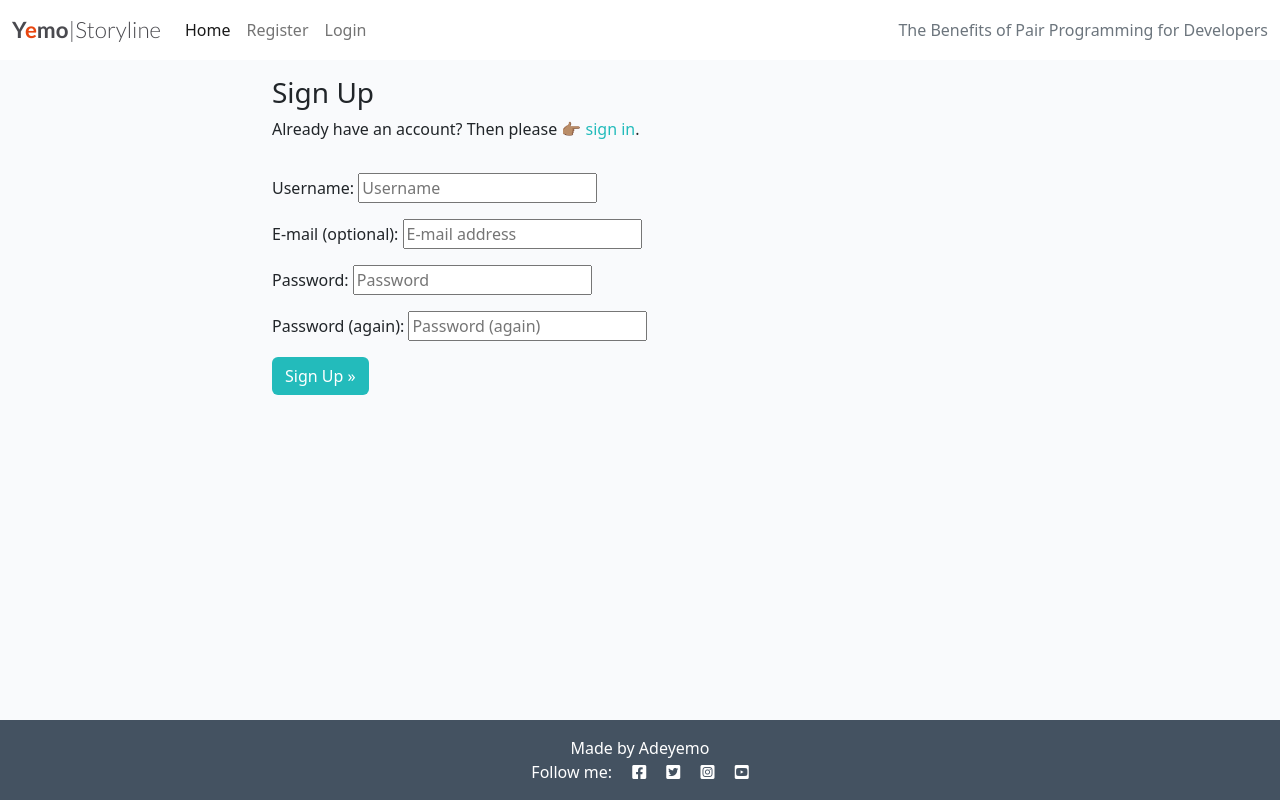
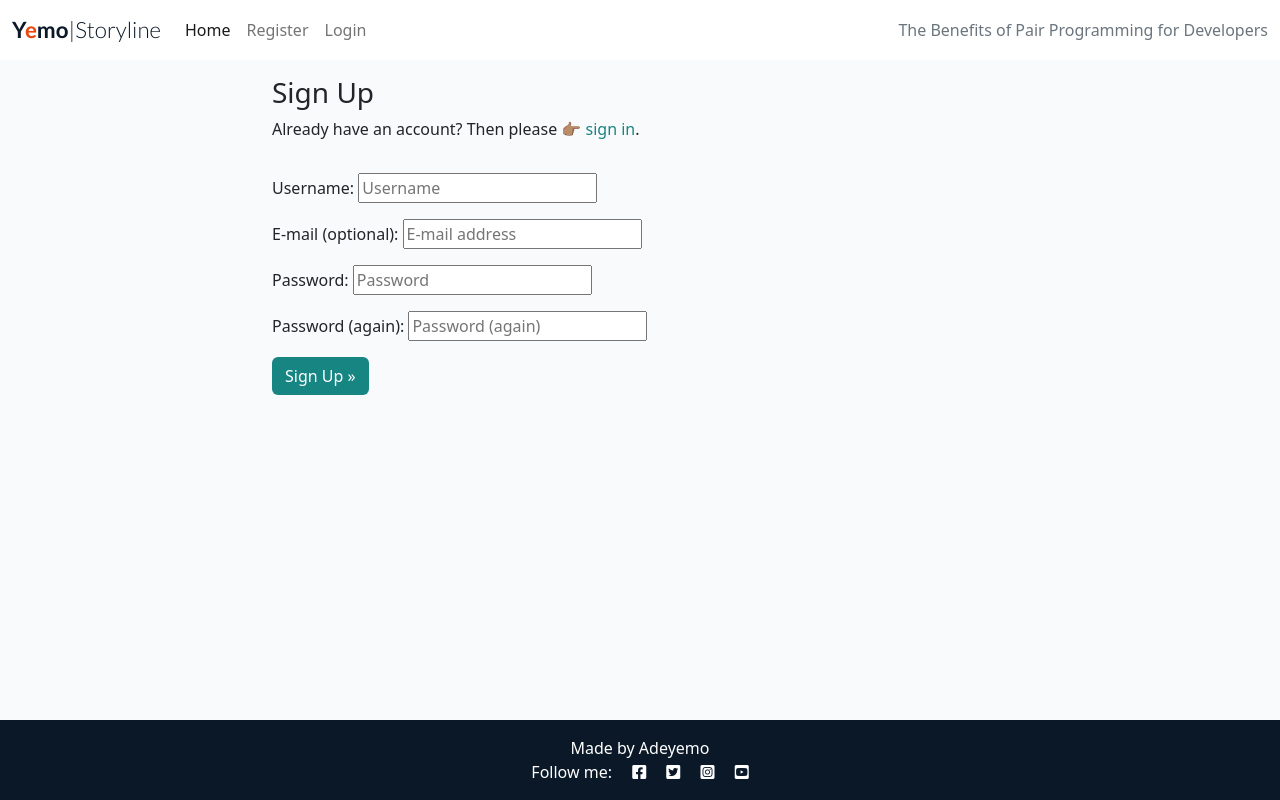
Before and after one commit to yemoalakija/DjangoBlog, a Django app: page /accounts/signup/ in a window 1280 px wide. Run offline with Django 3.2, Linux system fonts and the light colour scheme; some libraries are stand-ins or nearby versions.

Commit message:
Site color

```diff
--- a/yemos/static/css/style.css
+++ b/yemos/static/css/style.css
@@ -6,7 +6,7 @@ body {
     font-family: Lato, sans-serif;
     font-size: 1.4rem;
     font-weight: 700;
-    color: #4A4A4F;
+    color: #0A1828;
 }
 
 .red-o {
@@ -22,7 +22,7 @@ body {
 }
 
 .dark-bg {
-    background-color: #445261;
+    background-color: #0A1828;
 }
 
 .main-bg {
@@ -43,7 +43,7 @@ body {
     bottom: 5%;
     min-width: 30%;
     left: -2px;
-    background-color: #23BBBB;
+    background-color: #178582;
 }
 
 .author {
@@ -62,7 +62,7 @@ body {
 }
 
 .masthead-text {
-    background-color: #445261;
+    background-color: #0A1828;
     color: #fff;
     position: relative;
 }
@@ -79,7 +79,7 @@ body {
     right: 90%;
     height: 100%;
     width: 150%;
-    background: #445261;
+    background: #0A1828;
     -webkit-transform: skew(15deg);
     -moz-transform: skew(15deg);
     transform: skew(15deg);
@@ -88,7 +88,7 @@ body {
 
 .post-link {
     text-decoration: none;
-    color: #445261;
+    color: #0A1828;
 }
 
 .post-link:hover,
@@ -107,24 +107,24 @@ body {
 }
 
 .btn-signup {
-    background-color: #23BBBB;
+    background-color: #178582;
     color: #fff;
 }
 
 .btn-signup:hover,
 .btn-signup:active {
     background-color: #fff;
-    color: #23BBBB;
+    color: #178582;
 }
 
 .link {
-    color: #23BBBB;
+    color: #178582;
     text-decoration: none;
 }
 
 .link:hover,
 .link:active {
-    color: #445261;
+    color: #0A1828;
     text-decoration: underline;
 }
 
```
